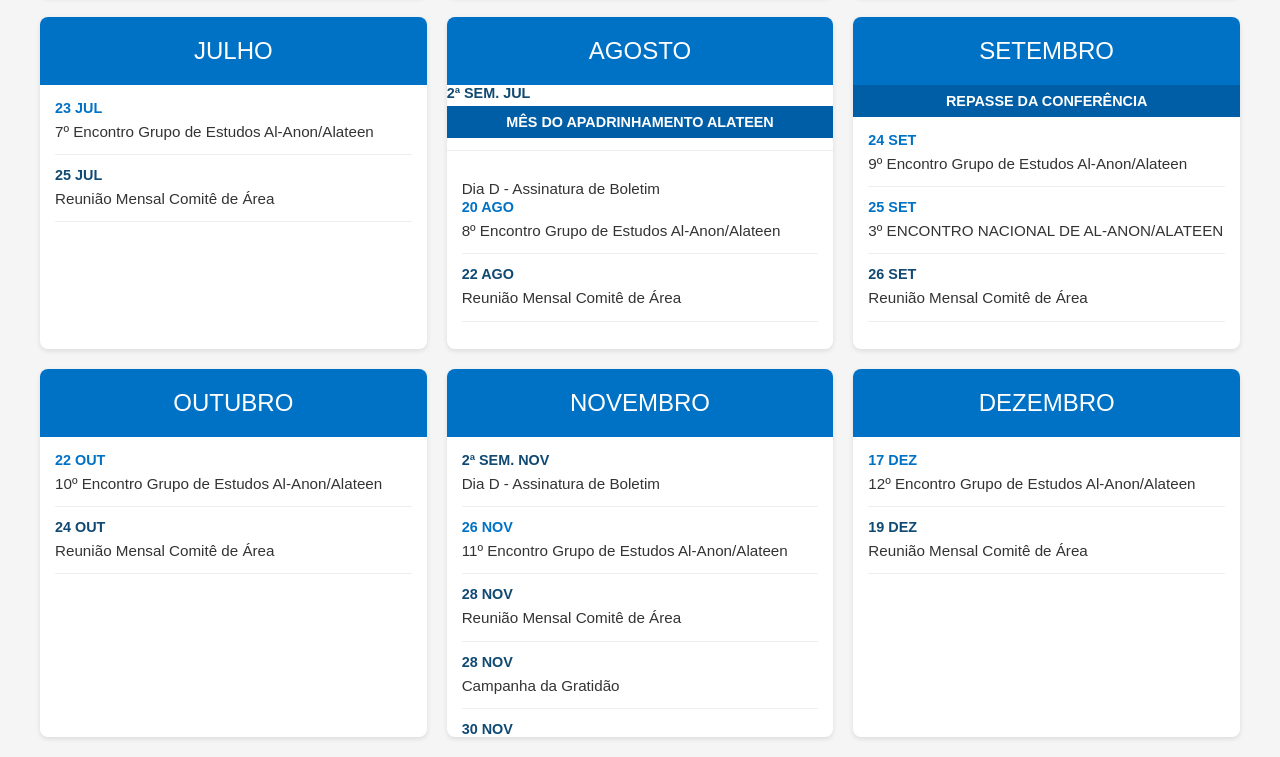
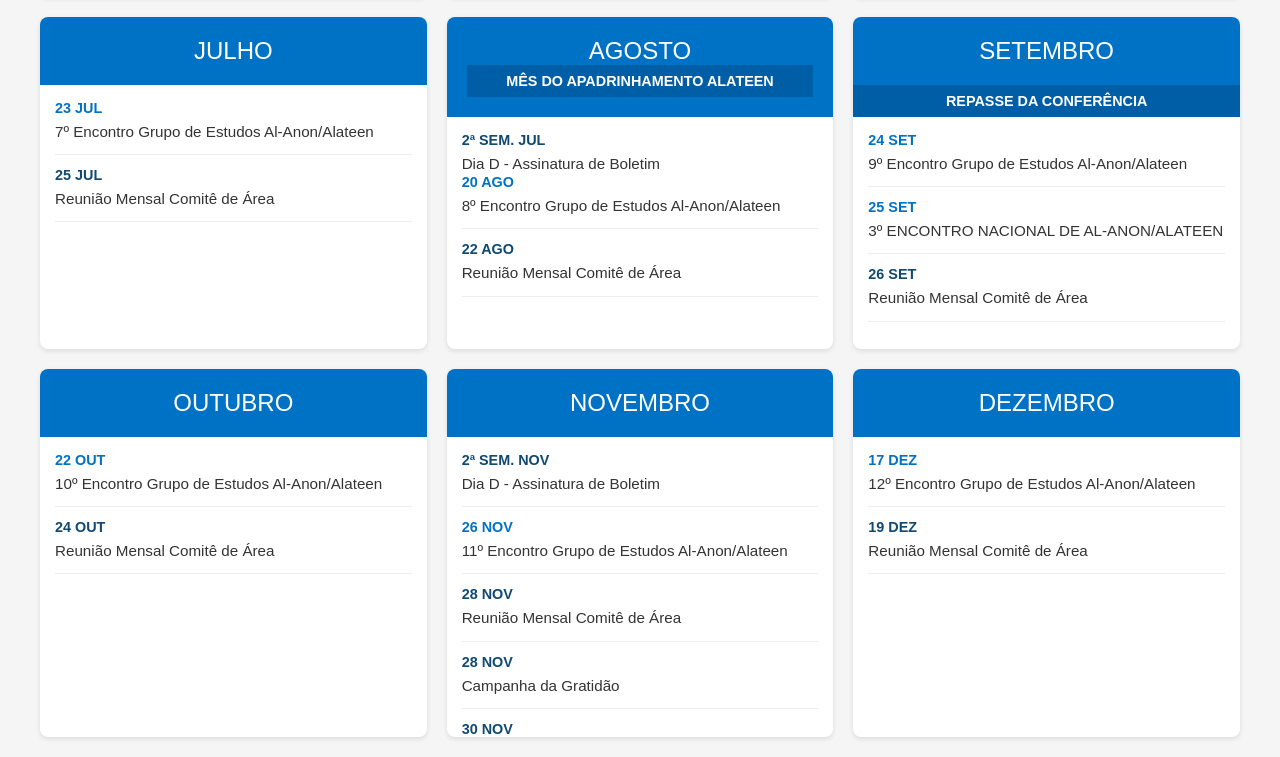
Before and after one commit to tesourariamt/calendario_comite, a plain HTML site: page index.html in a window 1280 px wide. Shown: the part 882-1639 px from the top of the page. Drawn offline with Linux system fonts and the light colour scheme.

Commit message:
Update index.html

```diff
--- a/index.html
+++ b/index.html
@@ -182,14 +182,12 @@
             <div class="cartao-mes">
                 <div class="titulo-mes clicavel" onclick="abrirModalCard(this, 'AGOSTO')">
                     <h2>AGOSTO</h2>
+                    <div class="subtitulo-mes clicavel" onclick="abrirModal('modal-apadrinhamento')">
+                        MÊS DO APADRINHAMENTO ALATEEN
+                    </div>
                 </div>
-                <div class="item-evento">
-                        <div class="data-evento">2ª SEM. JUL</div>
-                        <div class="subtitulo-mes clicavel" onclick="abrirModal('modal-apadrinhamento')">
-                            MÊS DO APADRINHAMENTO ALATEEN
-                </div>
-                    </div>
                 <div class="lista-eventos">
+                    <div class="data-evento">2ª SEM. JUL</div>
                     <div class="descricao-evento">Dia D - Assinatura de Boletim</div>
                     <div class="item-evento especial" onclick="abrirModalEncontro('8º', 'Tradição Oito/Conceito Oito')">
                         <div class="data-evento">20 AGO</div>
```
